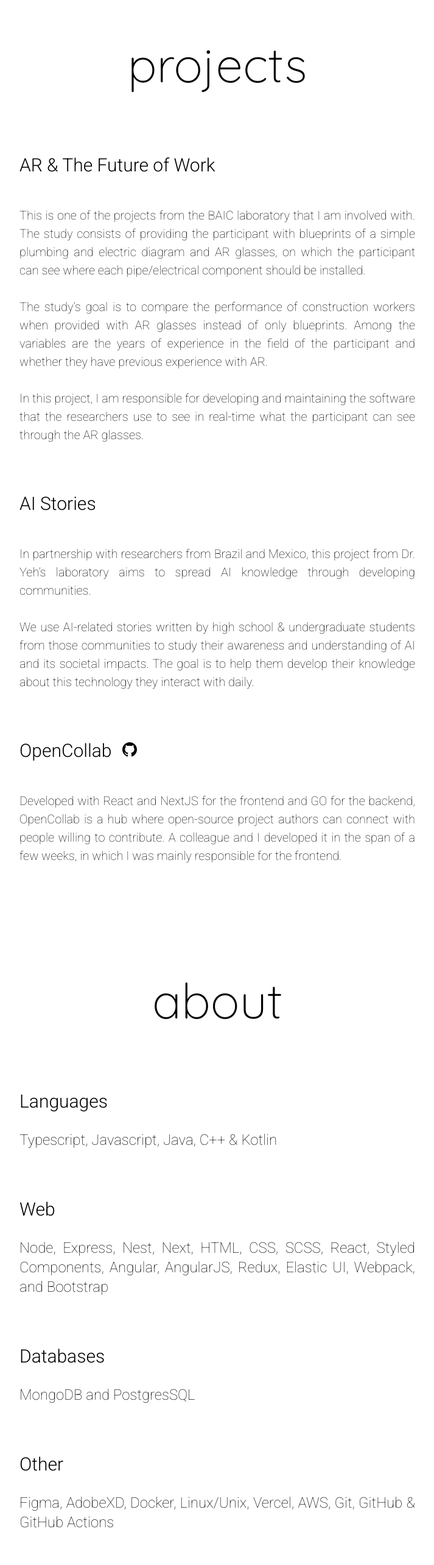
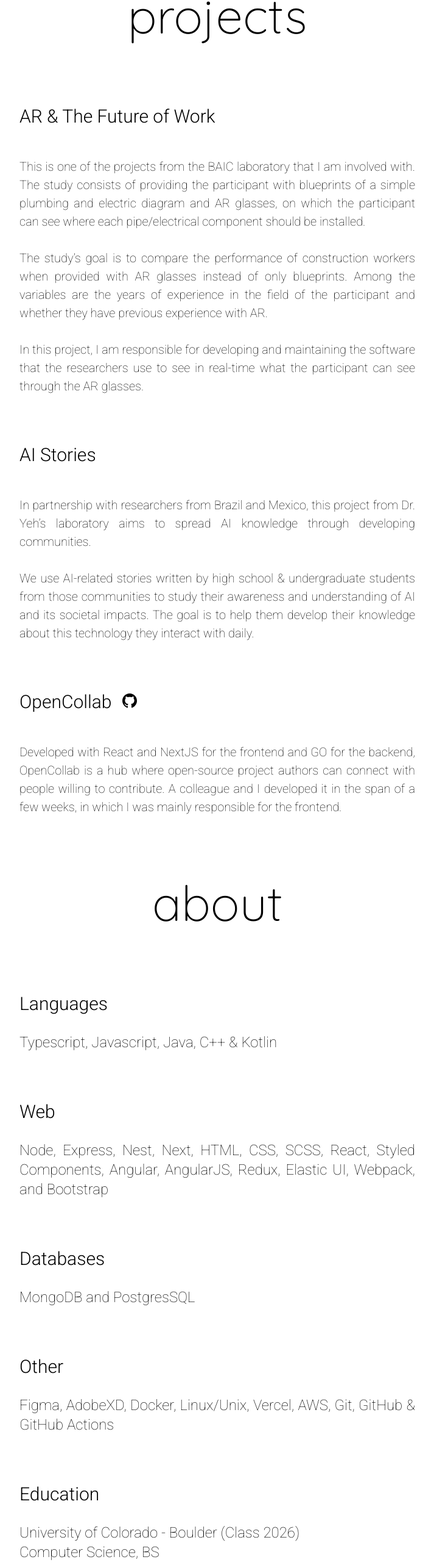
Before and after one commit to feRpicoral/fernandopicoral.com, a Next.js app: page / in a window 1280 px wide. Shown: the part 3064-5630 px from the top of the page at 61% size, without its empty margins (283-996 px from the left). Built offline with nearby package versions, Linux system fonts and the light colour scheme.

Commit message:
feat: removed collapsible feature from sections

```diff
--- a/src/components/About.tsx
+++ b/src/components/About.tsx
@@ -1,5 +1,5 @@
 import { Section, SectionContent, SectionHeader } from '@components/styles';
-import React, { useState } from 'react';
+import React from 'react';
 import styled from 'styled-components';
 
 const AboutTitle = styled.span`
@@ -20,14 +20,10 @@ const AboutDescription = styled.span`
     font-weight: 100;
 `;
 
-const About = () => {
-    const [isOpen, setOpen] = useState(true);
-    return (
+const About = () => (
     <Section>
-            <SectionHeader onClick={() => setOpen(!isOpen)}>
-                about
-            </SectionHeader>
-            <SectionContent open={isOpen} height={1500}>
+        <SectionHeader>about</SectionHeader>
+        <SectionContent>
             <div>
                 <AboutTitle>Languages</AboutTitle>
                 <AboutDescription>
@@ -37,9 +33,9 @@ const About = () => {
             <div>
                 <AboutTitle>Web</AboutTitle>
                 <AboutDescription>
-                        Node, Express, Nest, Next, HTML, CSS, SCSS, React,
-                        Styled Components, Angular, AngularJS, Redux, Elastic
-                        UI, Webpack, and Bootstrap
+                    Node, Express, Nest, Next, HTML, CSS, SCSS, React, Styled
+                    Components, Angular, AngularJS, Redux, Elastic UI, Webpack,
+                    and Bootstrap
                 </AboutDescription>
             </div>
             <div>
@@ -49,8 +45,8 @@ const About = () => {
             <div>
                 <AboutTitle>Other</AboutTitle>
                 <AboutDescription>
-                        Figma, AdobeXD, Docker, Linux/Unix, Vercel, AWS, Git,
-                        GitHub & GitHub Actions
+                    Figma, AdobeXD, Docker, Linux/Unix, Vercel, AWS, Git, GitHub
+                    & GitHub Actions
                 </AboutDescription>
             </div>
             <div>
@@ -64,6 +60,5 @@ const About = () => {
         </SectionContent>
     </Section>
 );
-};
 
 export default About;
--- a/src/components/Contact.tsx
+++ b/src/components/Contact.tsx
@@ -2,7 +2,7 @@ import { Section, SectionContent, SectionHeader } from '@components/styles';
 import EmailIcon from '@icons/email.svg';
 import LinkedinIcon from '@icons/linkedin.svg';
 import UrlIcon from '@icons/url.svg';
-import React, { useState } from 'react';
+import React from 'react';
 import styled, { css } from 'styled-components';
 
 const ContactTitle = styled.span`
@@ -48,14 +48,10 @@ const StyledLinkedinIcon = styled(LinkedinIcon)`
     ${svgCss};
 `;
 
-const Contact = () => {
-    const [isOpen, setOpen] = useState(true);
-    return (
+const Contact = () => (
     <Section>
-            <SectionHeader onClick={() => setOpen(!isOpen)}>
-                contact
-            </SectionHeader>
-            <SectionContent open={isOpen}>
+        <SectionHeader>contact</SectionHeader>
+        <SectionContent>
             <div>
                 <ContactTitle>Email</ContactTitle>
                 <ContactLink
@@ -92,6 +88,5 @@ const Contact = () => {
         </SectionContent>
     </Section>
 );
-};
 
 export default Contact;
--- a/src/components/Experience.tsx
+++ b/src/components/Experience.tsx
@@ -1,5 +1,5 @@
 import { Section, SectionContent, SectionHeader } from '@components/styles';
-import React, { useState } from 'react';
+import React from 'react';
 import styled from 'styled-components';
 
 const Title = styled.h1`
@@ -40,29 +40,24 @@ const List = styled.ul`
     }
 `;
 
-const Experience = () => {
-    const [isOpen, setOpen] = useState(true);
-
-    return (
+const Experience = () => (
     <Section>
-            <SectionHeader onClick={() => setOpen(!isOpen)}>
-                experience
-            </SectionHeader>
-            <SectionContent open={isOpen} height={3000}>
+        <SectionHeader>experience</SectionHeader>
+        <SectionContent>
             <div>
                 <Title>Brain, AI, and Child Laboratory</Title>
                 <SubTitle>Research Assistant Intern</SubTitle>
                 <Date>08/2022 - Present</Date>
                 <Description>
-                        During the second week of classes at CU Boulder, my
-                        computer science professor, Dr. Tom Yeh, invited me to
-                        join his laboratory as a research assistant intern.
+                    During the second week of classes at CU Boulder, my computer
+                    science professor, Dr. Tom Yeh, invited me to join his
+                    laboratory as a research assistant intern.
                     <br />
                     <br />
                     The BAIC lab has around ten research projects
-                        simultaneously. I am involved with multiple projects; I
-                        have highlighted the ones I am most involved with in the
-                        Projects section.
+                    simultaneously. I am involved with multiple projects; I have
+                    highlighted the ones I am most involved with in the Projects
+                    section.
                 </Description>
             </div>
 
@@ -75,26 +70,26 @@ const Experience = () => {
                 <SubTitle>Software Engineer</SubTitle>
                 <Date>06/2021 - 06/2022</Date>
                 <Description>
-                        Poatek, one of the WillowTree branches, is an IT
-                        boutique based in Brazil, with high-end clients from
-                        around the globe.
+                    Poatek, one of the WillowTree branches, is an IT boutique
+                    based in Brazil, with high-end clients from around the
+                    globe.
                     <br />
                     <br />
                     During the year I worked there, I mainly worked with an
-                        asset management firm in Florida as a full-stack
-                        software engineer. Among my accomplishments, a few that
-                        are worth mentioning are:
+                    asset management firm in Florida as a full-stack software
+                    engineer. Among my accomplishments, a few that are worth
+                    mentioning are:
                     <br />
                     <br />
                     <List>
                         <li>
-                                Implemented a new dashboard used by the whole
-                                user base daily;
+                            Implemented a new dashboard used by the whole user
+                            base daily;
                         </li>
                         <li>
                             Developed multiple high-performance endpoints in
-                                NodeJS to handle both user transactions and
-                                internal tools;
+                            NodeJS to handle both user transactions and internal
+                            tools;
                         </li>
                         <li>
                             Created an AWS Lambda with Kotlin to parse and
@@ -104,15 +99,15 @@ const Experience = () => {
                             simple;
                         </li>
                         <li>
-                                Wrote an utterly new signature flow using
-                                DocuSign APIs, facilitating the signing and
-                                document fetching process, making a week’s worth
-                                of work manual labor automatic;
+                            Wrote an utterly new signature flow using DocuSign
+                            APIs, facilitating the signing and document fetching
+                            process, making a week’s worth of work manual labor
+                            automatic;
                         </li>
                         <li>
-                                Developed multiple successful POCs using
-                                different languages and frameworks, saving the
-                                team valuable time when evaluating new ideas;
+                            Developed multiple successful POCs using different
+                            languages and frameworks, saving the team valuable
+                            time when evaluating new ideas;
                         </li>
                     </List>
                 </Description>
@@ -124,20 +119,19 @@ const Experience = () => {
                 <Date>11/2020 - 02/2022</Date>
                 <Description>
                     Stockvio is a platform where users can automatically
-                        calculate their taxes over capital gains in BOVESPA
-                        using only their trading receipts.
+                    calculate their taxes over capital gains in BOVESPA using
+                    only their trading receipts.
                     <br />
                     <br />
-                        When I started investing in the Brazilian stock market
-                        in 2020, I realized how complicated, tedious, and
-                        error-prone the process of calculating taxes over
-                        capital gains was.
+                    When I started investing in the Brazilian stock market in
+                    2020, I realized how complicated, tedious, and error-prone
+                    the process of calculating taxes over capital gains was.
                     <br />
                     <br />
-                        With this in mind, I designed software to automate the
-                        whole process, only using the trading receipts provided
-                        by the investor’s brokerage. A few of my
-                        responsibilities within the company were:
+                    With this in mind, I designed software to automate the whole
+                    process, only using the trading receipts provided by the
+                    investor’s brokerage. A few of my responsibilities within
+                    the company were:
                     <br />
                     <br />
                     <List>
@@ -145,17 +139,14 @@ const Experience = () => {
                             Implemented the first version of the parsing and
                             calculation algorithm;
                         </li>
+                        <li>Handled day-to-day operations & business logic;</li>
                         <li>
-                                Handled day-to-day operations & business logic;
+                            Assisted the coordination of the development team
+                            with the CTO;
                         </li>
                         <li>
-                                Assisted the coordination of the development
-                                team with the CTO;
-                            </li>
-                            <li>
-                                Developed the majority of the frontend with
-                                NextJS and multiple endpoints using NestJS &
-                                PostgreSQL;
+                            Developed the majority of the frontend with NextJS
+                            and multiple endpoints using NestJS & PostgreSQL;
                         </li>
                     </List>
                 </Description>
@@ -163,6 +154,5 @@ const Experience = () => {
         </SectionContent>
     </Section>
 );
-};
 
 export default Experience;
--- a/src/components/Projects.tsx
+++ b/src/components/Projects.tsx
@@ -1,6 +1,6 @@
 import { Section, SectionContent, SectionHeader } from '@components/styles';
 import GithubIcon from '@icons/github.svg';
-import React, { useState } from 'react';
+import React from 'react';
 import styled from 'styled-components';
 
 const ProjectTitle = styled.a`
@@ -38,52 +38,47 @@ const StyledGithub = styled(GithubIcon)`
     }
 `;
 
-const Projects = () => {
-    const [isOpen, setOpen] = useState(true);
-    return (
+const Projects = () => (
     <Section>
-            <SectionHeader onClick={() => setOpen(!isOpen)}>
-                projects
-            </SectionHeader>
-            <SectionContent open={isOpen} height={2000}>
+        <SectionHeader>projects</SectionHeader>
+        <SectionContent>
             <div>
                 <ProjectTitle>AR & The Future of Work</ProjectTitle>
                 <ProjectDescription>
-                        This is one of the projects from the BAIC laboratory
-                        that I am involved with. The study consists of providing
-                        the participant with blueprints of a simple plumbing and
-                        electric diagram and AR glasses, on which the
-                        participant can see where each pipe/electrical component
-                        should be installed.
+                    This is one of the projects from the BAIC laboratory that I
+                    am involved with. The study consists of providing the
+                    participant with blueprints of a simple plumbing and
+                    electric diagram and AR glasses, on which the participant
+                    can see where each pipe/electrical component should be
+                    installed.
                     <br />
                     <br />
                     The study&rsquo;s goal is to compare the performance of
-                        construction workers when provided with AR glasses
-                        instead of only blueprints. Among the variables are the
-                        years of experience in the field of the participant and
-                        whether they have previous experience with AR.
+                    construction workers when provided with AR glasses instead
+                    of only blueprints. Among the variables are the years of
+                    experience in the field of the participant and whether they
+                    have previous experience with AR.
                     <br />
                     <br />
                     In this project, I am responsible for developing and
-                        maintaining the software that the researchers use to see
-                        in real-time what the participant can see through the AR
+                    maintaining the software that the researchers use to see in
+                    real-time what the participant can see through the AR
                     glasses.
                 </ProjectDescription>
             </div>
             <div>
                 <ProjectTitle>AI Stories</ProjectTitle>
                 <ProjectDescription>
-                        In partnership with researchers from Brazil and Mexico,
-                        this project from Dr. Yeh&rsquo;s laboratory aims to
-                        spread AI knowledge through developing communities.
+                    In partnership with researchers from Brazil and Mexico, this
+                    project from Dr. Yeh&rsquo;s laboratory aims to spread AI
+                    knowledge through developing communities.
                     <br />
                     <br />
                     We use AI-related stories written by high school &
-                        undergraduate students from those communities to study
-                        their awareness and understanding of AI and its societal
-                        impacts. The goal is to help them develop their
-                        knowledge about this technology they interact with
-                        daily.
+                    undergraduate students from those communities to study their
+                    awareness and understanding of AI and its societal impacts.
+                    The goal is to help them develop their knowledge about this
+                    technology they interact with daily.
                 </ProjectDescription>
             </div>
             <div>
@@ -94,17 +89,15 @@ const Projects = () => {
                     OpenCollab <StyledGithub />
                 </ProjectTitle>
                 <ProjectDescription>
-                        Developed with React and NextJS for the frontend and GO
-                        for the backend, OpenCollab is a hub where open-source
-                        project authors can connect with people willing to
-                        contribute. A colleague and I developed it in the span
-                        of a few weeks, in which I was mainly responsible for
-                        the frontend.
+                    Developed with React and NextJS for the frontend and GO for
+                    the backend, OpenCollab is a hub where open-source project
+                    authors can connect with people willing to contribute. A
+                    colleague and I developed it in the span of a few weeks, in
+                    which I was mainly responsible for the frontend.
                 </ProjectDescription>
             </div>
         </SectionContent>
     </Section>
 );
-};
 
 export default Projects;
--- a/src/components/styles/index.ts
+++ b/src/components/styles/index.ts
@@ -1,4 +1,3 @@
-import React from 'react';
 import styled from 'styled-components';
 
 export const Section = styled.section`
@@ -7,6 +6,10 @@ export const Section = styled.section`
     align-items: center;
     flex-direction: column;
     margin-bottom: 10vh;
+
+    &:last-of-type {
+        padding-bottom: 10vh;
+    }
 `;
 
 export const PageTitle = styled.h1`
@@ -17,22 +20,12 @@ export const PageTitle = styled.h1`
     margin: 0;
 `;
 
-export const SectionHeader = styled(PageTitle)<{
-    onClick: (e: React.MouseEvent<HTMLHeadingElement>) => void;
-}>`
-    cursor: pointer;
-    transition: all 0.1s ease;
+export const SectionHeader = styled(PageTitle)`
     font-size: 80px;
     margin-bottom: 55px;
-    :hover {
-        font-size: 100px;
-    }
 `;
 
-export const SectionContent = styled.div<{ open: boolean; height?: number }>`
-    max-height: ${props => (props.open ? `${props.height ?? 1000}px` : 0)};
-    overflow: hidden;
-    transition: max-height 0.8s ease-in-out;
+export const SectionContent = styled.div`
     max-width: 650px;
     margin-top: 30px;
     display: flex;
@@ -46,10 +39,6 @@ export const SectionContent = styled.div<{ open: boolean; height?: number }>`
         margin-bottom: 80px;
     }
 
-    &:last-of-type {
-        padding-bottom: 10vh;
-    }
-
     @media only screen and (min-width: 1020px) {
         min-width: 650px;
     }
```
Lines whose indentation alone changed are shown as unchanged.
